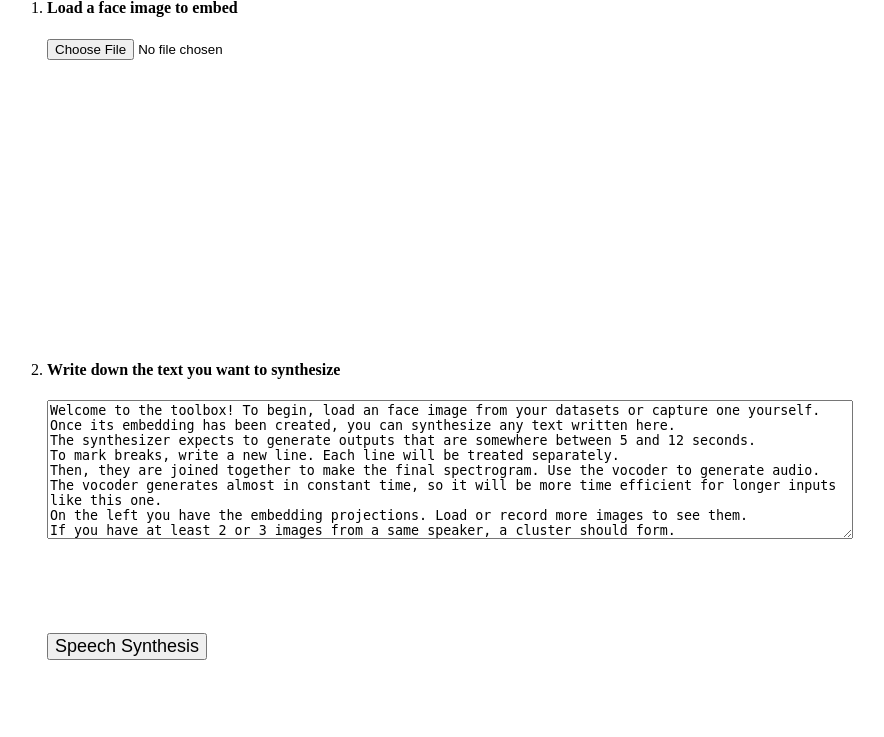
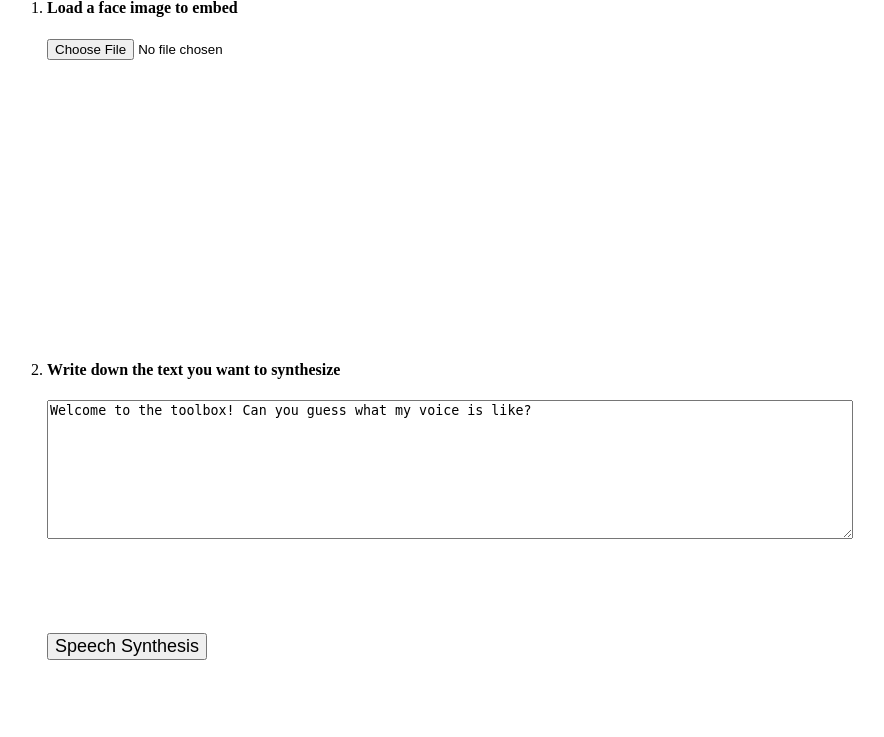
Before and after one commit to jh5-6/Face2Voice, a Flask app: page /face2voice in a window 1280 px wide. Shown: the part 162-899 px from the top of the page, without its empty margins (13-897 px from the left). Run offline with Flask 2, Linux system fonts and the light colour scheme; parts of the project's set-up code (start-up, migrations or seed data) failed here and were passed over.

Commit message:
Update face2voice.html

```diff
--- a/templates/face2voice.html
+++ b/templates/face2voice.html
@@ -116,7 +116,7 @@
                         <li>
                             <h4> Write down the text you want to synthesize </h4>
                             <p>
-                                <textarea name="inputtext" id="text" required >Welcome to the toolbox! To begin, load an face image from your datasets or capture one yourself.&#10;Once its embedding has been created, you can synthesize any text written here.&#10;The synthesizer expects to generate outputs that are somewhere between 5 and 12 seconds.&#10;To mark breaks, write a new line. Each line will be treated separately.&#10;Then, they are joined together to make the final spectrogram. Use the vocoder to generate audio.&#10;The vocoder generates almost in constant time, so it will be more time efficient for longer inputs like this one.&#10;On the left you have the embedding projections. Load or record more images to see them.&#10;If you have at least 2 or 3 images from a same speaker, a cluster should form.&#10;Synthesized utterances are of the same color as the speaker whose voice was used, but they're represented with a cross.</textarea>
+                                <textarea name="inputtext" id="text" required >Welcome to the toolbox! Can you guess what my voice is like?</textarea>
                             </p>
                         </li>
                     </ol>
```
